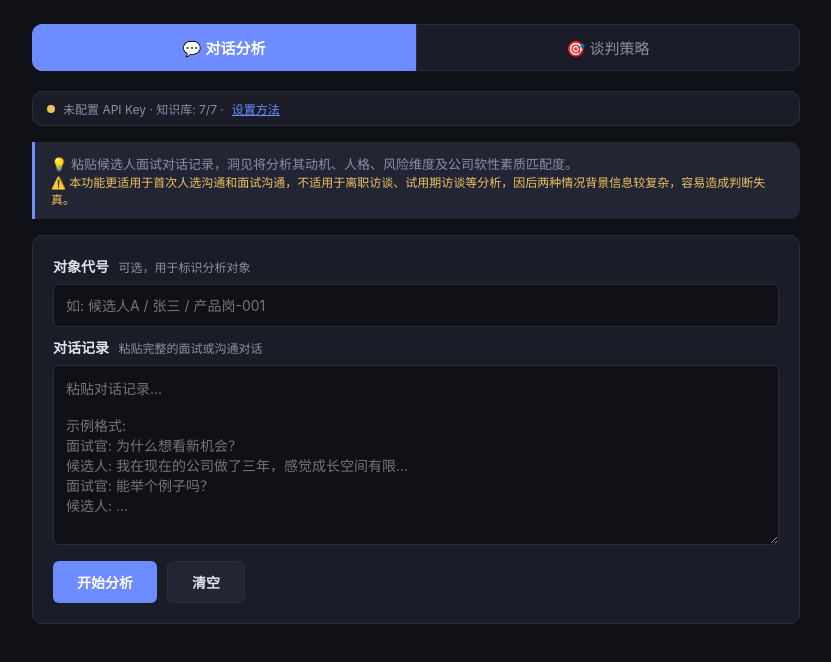
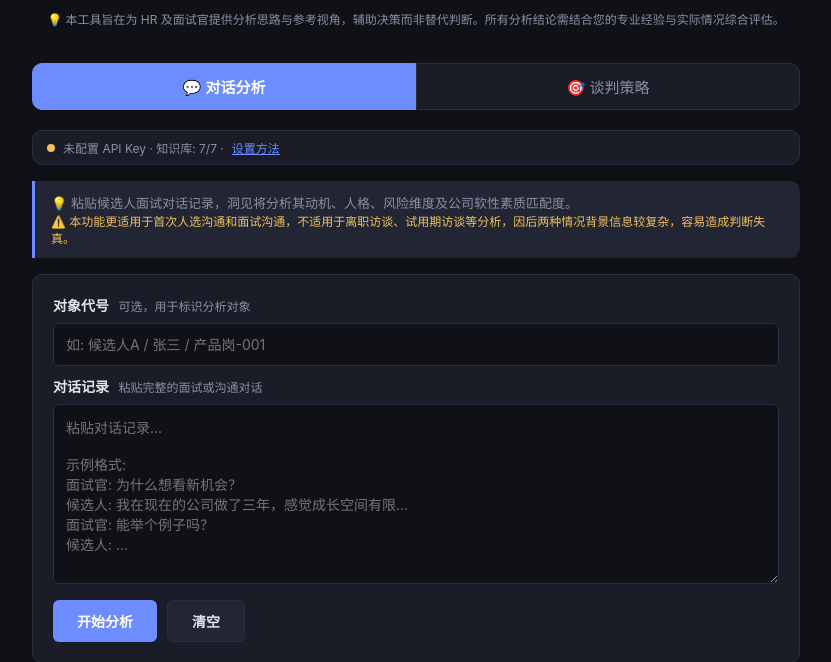
Before and after one commit to chris97979700/dongjian, a Flask app: page / in a window 1280 px wide. Shown: the part 119-781 px from the top of the page, without its empty margins (224-1055 px from the left). Before the commit the page ends 743 px from the top, so only its background shows below. Run offline with Flask 3, Linux system fonts and the light colour scheme.

Commit message:
顶部添加免责声明: AI辅助决策，不替代专业判断

```diff
--- a/templates/index.html
+++ b/templates/index.html
@@ -53,6 +53,17 @@
     color: var(--text2);
     margin-top: 6px;
     font-size: 14px;
+  }
+
+  /* disclaimer */
+  .disclaimer {
+    max-width: 800px;
+    margin: 0 auto;
+    padding: 10px 16px;
+    font-size: 12px;
+    color: var(--text2);
+    text-align: center;
+    line-height: 1.6;
   }
 
   /* tabs */
@@ -331,6 +342,10 @@
 <div class="header">
   <h1>洞见 <span>DongJian</span></h1>
   <p>基于心理学的候选人/员工风险分析工具</p>
+</div>
+
+<div class="disclaimer">
+  💡 本工具旨在为 HR 及面试官提供分析思路与参考视角，辅助决策而非替代判断。所有分析结论需结合您的专业经验与实际情况综合评估。
 </div>
 
 <div class="tabs">
```
